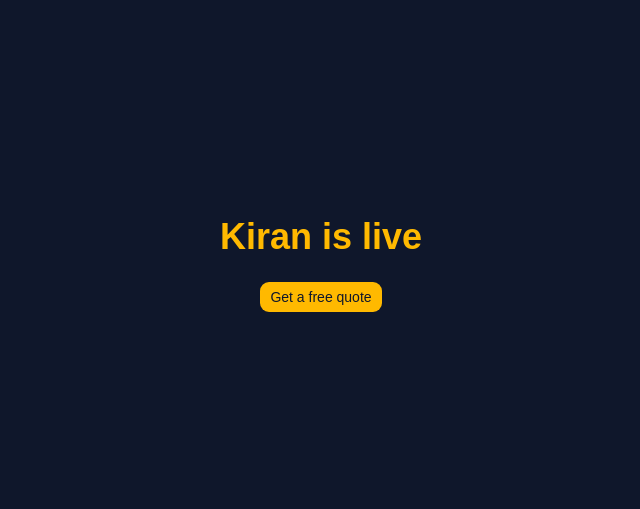
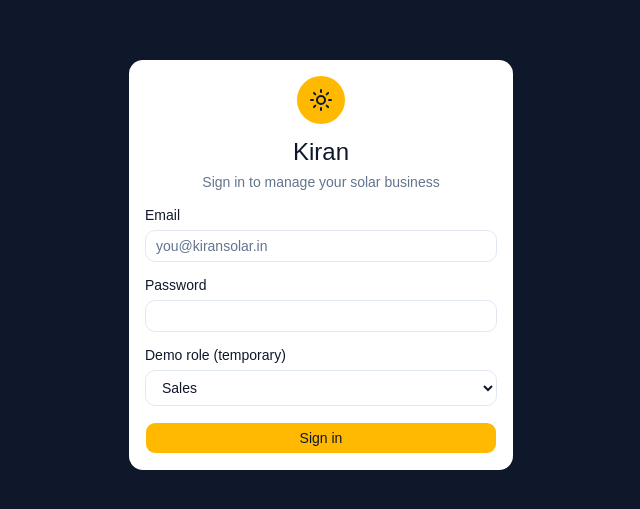
Before and after one commit to aditi00223/kiran-solar, a React (Vite) app in the folder client/: page /login in a window 1280 px wide. Shown: the part 135-644 px from the top of the page, without its empty margins (319-959 px from the left). Built offline with nearby package versions, Linux system fonts and the light colour scheme.

Commit message:
feat(F1): add login page and router

```diff
--- a/client/src/App.jsx
+++ b/client/src/App.jsx
@@ -1,12 +1,30 @@
-import { Button } from '@/components/ui/button'
+import { BrowserRouter, Routes, Route, Navigate, useLocation } from 'react-router-dom'
+import { Toaster } from '@/components/ui/sonner'
+import Login from '@/pages/Login'
 
-function App() {
+// Temporary page for routes we haven't built yet
+function ComingSoon() {
+  const { pathname } = useLocation()
   return (
-    <div className="flex min-h-screen flex-col items-center justify-center gap-6 bg-slate-900">
-      <h1 className="text-4xl font-bold text-amber-400">Kiran is live</h1>
-      <Button>Get a free quote</Button>
+    <div className="flex min-h-screen items-center justify-center">
+      <p className="text-muted-foreground">
+        Page <span className="font-semibold text-foreground">{pathname}</span> is coming soon.
+      </p>
     </div>
   )
 }
 
+function App() {
+  return (
+    <BrowserRouter>
+      <Routes>
+        <Route path="/" element={<Navigate to="/login" replace />} />
+        <Route path="/login" element={<Login />} />
+        <Route path="*" element={<ComingSoon />} />
+      </Routes>
+      <Toaster richColors position="top-right" />
+    </BrowserRouter>
+  )
+}
+
 export default App
--- /dev/null
+++ b/client/src/pages/Login.jsx
@@ -0,0 +1,125 @@
+import { useState } from 'react'
+import { useNavigate } from 'react-router-dom'
+import { toast } from 'sonner'
+import { Sun } from 'lucide-react'
+import { Button } from '@/components/ui/button'
+import { Input } from '@/components/ui/input'
+import { Label } from '@/components/ui/label'
+import {
+  Card,
+  CardContent,
+  CardDescription,
+  CardHeader,
+  CardTitle,
+} from '@/components/ui/card'
+
+// Where each role lands after login
+const ROLE_HOME = {
+  SALES: '/leads',
+  TECHNICIAN: '/surveys',
+  WAREHOUSE: '/warehouse',
+  SUPPORT: '/tickets',
+  DIRECTOR: '/dashboard',
+}
+
+export default function Login() {
+  const navigate = useNavigate()
+  const [email, setEmail] = useState('')
+  const [password, setPassword] = useState('')
+  const [role, setRole] = useState('SALES')
+  const [errors, setErrors] = useState({})
+  const [loading, setLoading] = useState(false)
+
+  function validate() {
+    const next = {}
+    if (!email.trim()) next.email = 'Enter your email'
+    else if (!/\S+@\S+\.\S+/.test(email)) next.email = 'Enter a valid email'
+    if (!password) next.password = 'Enter your password'
+    return next
+  }
+
+  async function handleSubmit(e) {
+    e.preventDefault()
+    const found = validate()
+    setErrors(found)
+    if (Object.keys(found).length > 0) return
+
+    setLoading(true)
+    try {
+      // DEMO LOGIN: replace with api.post('/auth/login', ...) once API.md is ready
+      const user = { name: email.split('@')[0], email, role }
+      localStorage.setItem('token', 'demo-token')
+      localStorage.setItem('user', JSON.stringify(user))
+      toast.success(`Welcome, ${user.name}`)
+      navigate(ROLE_HOME[role])
+    } catch {
+      toast.error('Login failed. Check your email and password.')
+    } finally {
+      setLoading(false)
+    }
+  }
+
+  return (
+    <div className="flex min-h-screen items-center justify-center bg-sidebar p-4">
+      <Card className="w-full max-w-sm">
+        <CardHeader className="items-center text-center">
+          <div className="mx-auto mb-2 flex h-12 w-12 items-center justify-center rounded-full bg-primary">
+            <Sun className="h-6 w-6 text-primary-foreground" />
+          </div>
+          <CardTitle className="text-2xl">Kiran</CardTitle>
+          <CardDescription>Sign in to manage your solar business</CardDescription>
+        </CardHeader>
+        <CardContent>
+          <form onSubmit={handleSubmit} className="space-y-4" noValidate>
+            <div className="space-y-2">
+              <Label htmlFor="email">Email</Label>
+              <Input
+                id="email"
+                type="email"
+                placeholder="you@kiransolar.in"
+                value={email}
+                onChange={(e) => setEmail(e.target.value)}
+              />
+              {errors.email && (
+                <p className="text-sm text-destructive">{errors.email}</p>
+              )}
+            </div>
+
+            <div className="space-y-2">
+              <Label htmlFor="password">Password</Label>
+              <Input
+                id="password"
+                type="password"
+                value={password}
+                onChange={(e) => setPassword(e.target.value)}
+              />
+              {errors.password && (
+                <p className="text-sm text-destructive">{errors.password}</p>
+              )}
+            </div>
+
+            <div className="space-y-2">
+              <Label htmlFor="role">Demo role (temporary)</Label>
+              <select
+                id="role"
+                value={role}
+                onChange={(e) => setRole(e.target.value)}
+                className="h-9 w-full rounded-lg border border-input bg-transparent px-3 text-sm"
+              >
+                <option value="SALES">Sales</option>
+                <option value="TECHNICIAN">Technician</option>
+                <option value="WAREHOUSE">Warehouse</option>
+                <option value="SUPPORT">Support</option>
+                <option value="DIRECTOR">Director</option>
+              </select>
+            </div>
+
+            <Button type="submit" className="w-full" disabled={loading}>
+              {loading ? 'Signing in...' : 'Sign in'}
+            </Button>
+          </form>
+        </CardContent>
+      </Card>
+    </div>
+  )
+}
```
